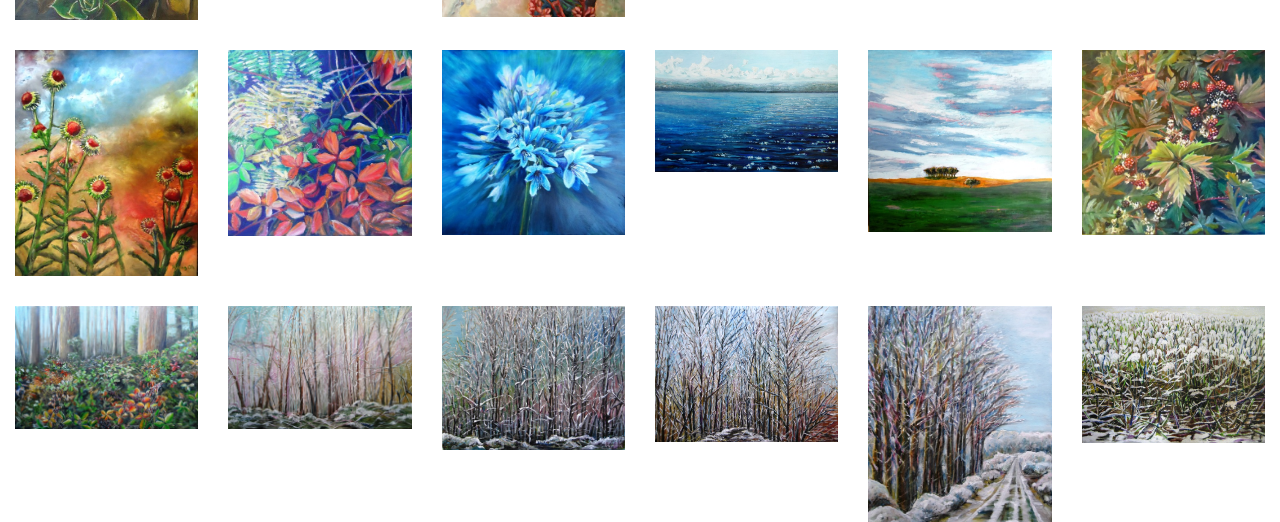
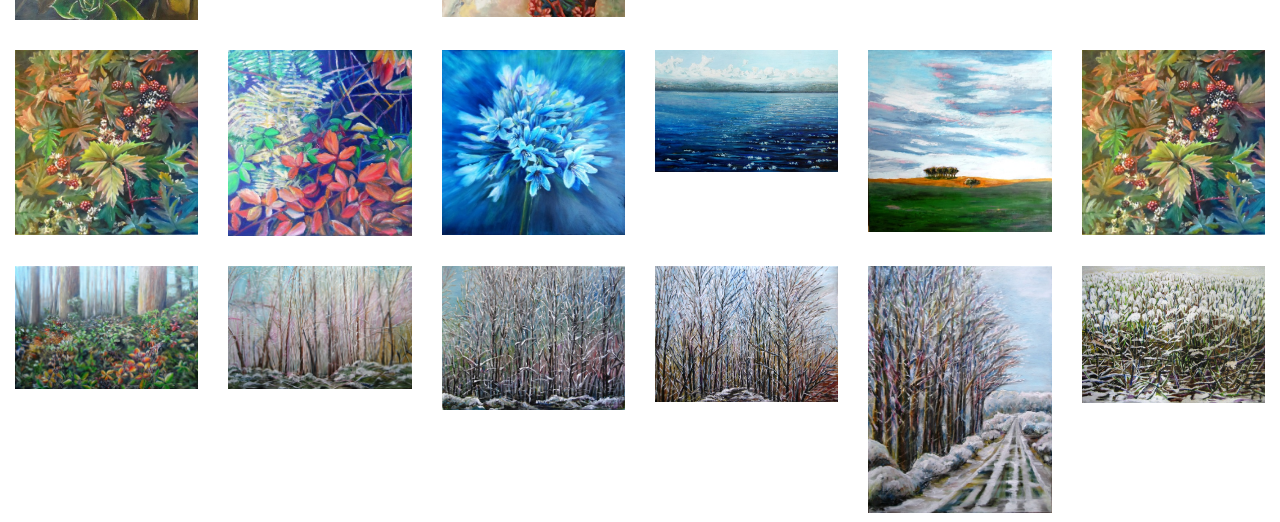
Before and after one commit to cloebot/Kyongoh.com, a plain HTML site: page nature.html in a window 1280 px wide. Shown: the part 578-1100 px from the top of the page. Drawn offline with Linux system fonts and the light colour scheme; files whose address does not match are found by name; a web font is replaced by a local one.

Commit message:
Update nature.html

```diff
--- a/nature.html
+++ b/nature.html
@@ -147,7 +147,7 @@
           <a href="#"><img src="images/nature/thistle.jpg" alt="IMage" class="img-fluid"></a>
         </div>
         <div class="col-sm-6 col-md-4 col-lg-3 col-xl-2 item" data-aos="fade" data-src="images/nature/bird1.jpg" data-sub-html="<h4>Blackberries - a Bird</h4><p> Oil on Canvas, 30 x 24 inches, 2013</p>">
-          <a href="#"><img src="images/nature/thistle.jpg" alt="IMage" class="img-fluid"></a>
+          <a href="#"><img src="images/nature/blackberry.jpg" alt="IMage" class="img-fluid"></a>
         </div>
         <div class="col-sm-6 col-md-4 col-lg-3 col-xl-2 item" data-aos="fade" data-src="images/nature/colorful.jpg" data-sub-html="<h4>blackberries - colorful</h4><p>Oil on Canvas, 24 x 24 inches, 2013</p>">
           <a href="#"><img src="images/nature/colorful.jpg" alt="IMage" class="img-fluid"></a>
```
